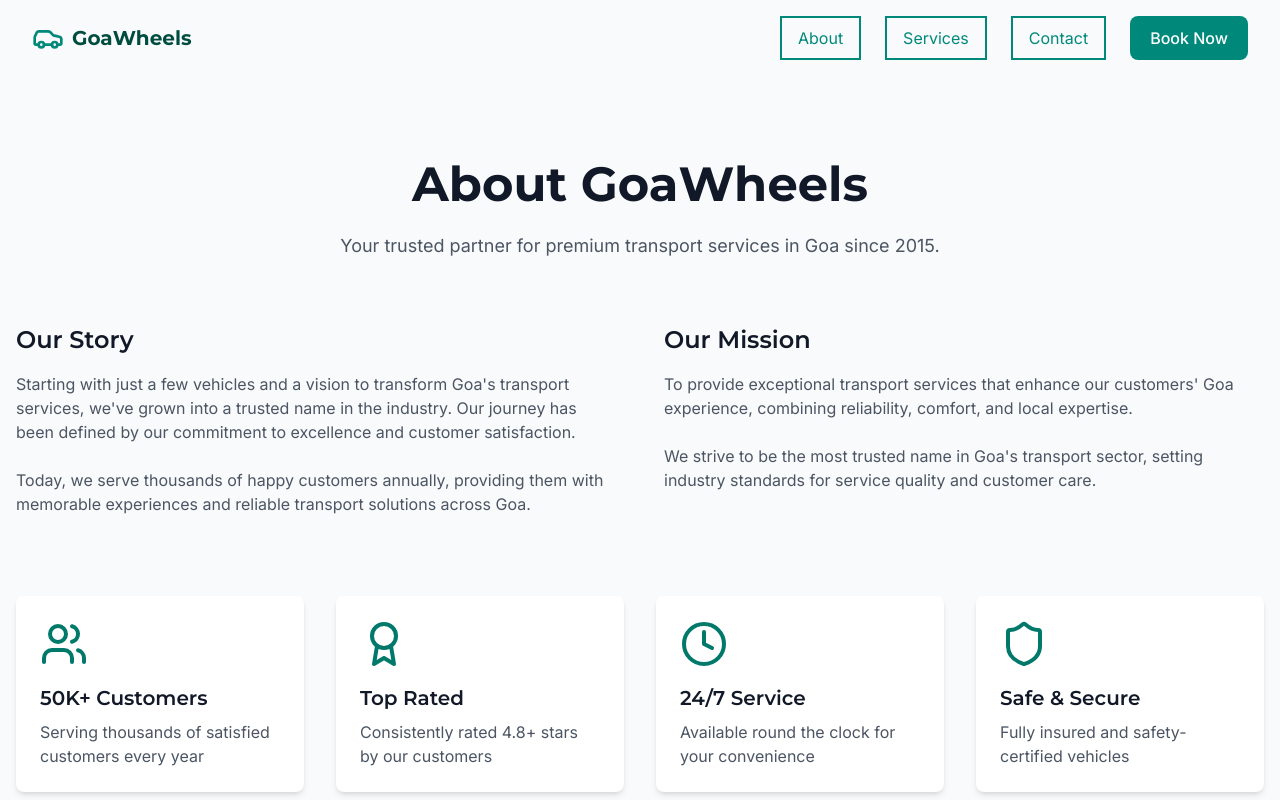
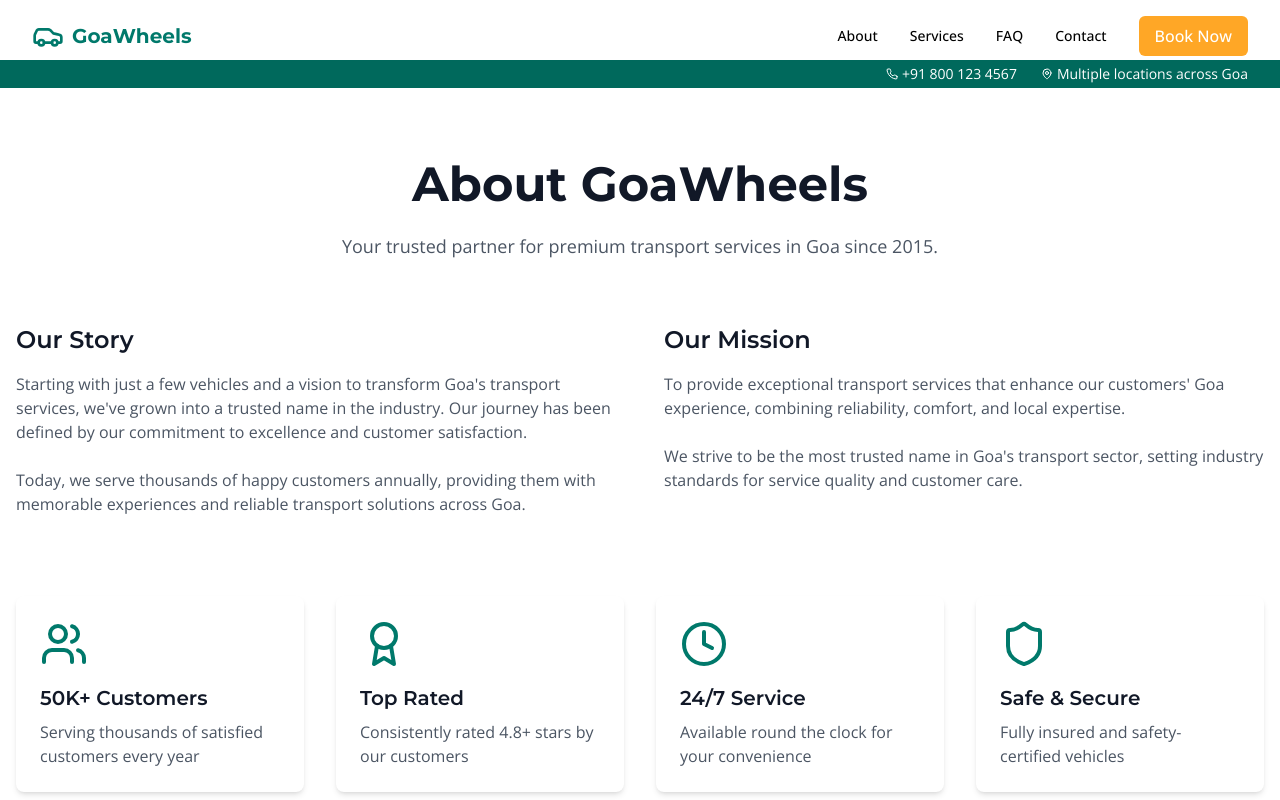
Before and after one commit to Serenity-26/GoaWheels, a Next.js app: page /about in a window 1280 px wide. Shown: the top 800 px of the page. Built offline with nearby package versions, Linux system fonts and the light colour scheme.

Commit message:
Updated layout.tsx

```diff
--- a/src/app/layout.tsx
+++ b/src/app/layout.tsx
@@ -1,8 +1,18 @@
 import type { Metadata } from 'next';
-import { Inter } from 'next/font/google';
+import { Inter, Montserrat } from 'next/font/google';
 import './globals.css';
 
-const inter = Inter({ subsets: ['latin'] });
+const inter = Inter({
+  subsets: ['latin'],
+  variable: '--font-inter',
+  display: 'swap',
+});
+
+const montserrat = Montserrat({
+  subsets: ['latin'],
+  variable: '--font-montserrat',
+  display: 'swap',
+});
 
 export const metadata: Metadata = {
   title: 'GoaWheels - Premium Transport Services in Goa',
@@ -15,8 +25,8 @@ export default function RootLayout({
   children: React.ReactNode;
 }) {
   return (
-    <html lang="en" className="scroll-smooth">
-      <body className={`${inter.className} min-h-screen bg-gray-50`}>
+    <html lang="en" className={`${inter.variable} ${montserrat.variable} scroll-smooth`}>
+      <body className="min-h-screen bg-white font-sans antialiased">
         {children}
       </body>
     </html>
--- a/src/components/Header.tsx
+++ b/src/components/Header.tsx
@@ -1,6 +1,7 @@
 import React, { useState, useEffect } from 'react';
-import { Menu, X, Car } from 'lucide-react';
+import { Menu, X, ChevronDown, Car, MapPin, Phone } from 'lucide-react';
 import Link from 'next/link';
+import gsap from 'gsap';
 
 const Header: React.FC = () => {
   const [isMenuOpen, setIsMenuOpen] = useState(false);
@@ -14,94 +15,107 @@ const Header: React.FC = () => {
     return () => window.removeEventListener('scroll', handleScroll);
   }, []);
 
+  const toggleMenu = () => {
+    setIsMenuOpen(!isMenuOpen);
+  };
+
   return (
     <header
       className={`fixed w-full z-50 transition-all duration-300 ${
-        isScrolled ? 'bg-white shadow-md py-2' : 'bg-transparent py-4'
+        isScrolled ? 'bg-white text-black shadow-md py-2' : 'bg-transparent py-4'
       }`}
     >
-      <div className="container-custom">
+      <div className="container-custom mx-auto px-6 lg:px-8">
         <div className="flex items-center justify-between">
-          <Link href="/" className="flex items-center">
-            <Car className="h-8 w-8 text-primary-500" />
-            <span className="ml-2 font-heading text-xl font-bold text-primary-800">
+          <Link href="/" className="flex items-center header-anim">
+            <Car className={`h-8 w-8 ${isScrolled ? 'text-primary-600' : 'text-primary-600'}`} />
+            <span className={`ml-2 font-heading font-bold text-xl ${isScrolled ? 'text-primary-700' : 'text-primary-600'}`}>
               GoaWheels
             </span>
           </Link>
 
-          <nav className="hidden md:flex items-center space-x-6">
+          {/* Desktop Nav */}
+          <nav className="hidden md:flex items-center space-x-8">
             <Link
               href="/about"
-              className="btn-outline py-2 px-4"
+              className={`header-anim font-medium text-sm transition ${isScrolled ? 'text-gray-700 hover:text-primary-600' : 'text-black hover:text-secondary-300'}`}
             >
               About
             </Link>
             <Link
               href="/services"
-              className="btn-outline py-2 px-4"
+              className={`header-anim font-medium text-sm transition ${isScrolled ? 'text-gray-700 hover:text-primary-600' : 'text-black hover:text-secondary-300'}`}
             >
               Services
             </Link>
             <Link
+              href="/faq"
+              className={`header-anim font-medium text-sm transition ${isScrolled ? 'text-gray-700 hover:text-primary-600' : 'text-black hover:text-secondary-300'}`}
+            >
+              FAQ
+            </Link>
+            <Link
               href="/contact"
-              className="btn-outline py-2 px-4"
+              className={`header-anim font-medium text-sm transition ${isScrolled ? 'text-gray-700 hover:text-primary-600' : 'text-black hover:text-secondary-300'}`}
             >
               Contact
             </Link>
             <Link
               href="#book-now"
-              className="btn btn-primary"
+              className="header-anim bg-accent-400 hover:bg-accent-500 text-white font-medium px-4 py-2 rounded-md transition-all hover:shadow-lg"
             >
               Book Now
             </Link>
           </nav>
 
+          {/* Mobile menu button */}
           <button
-            onClick={() => setIsMenuOpen(!isMenuOpen)}
-            className="md:hidden focus:outline-none"
-            aria-label="Toggle menu"
+            onClick={toggleMenu}
+            className="md:hidden text-gray-500 focus:outline-none"
+            aria-label={isMenuOpen ? 'Close menu' : 'Open menu'}
           >
             {isMenuOpen ? (
-              <X className="h-6 w-6 text-primary-500" />
+              <X className={`h-6 w-6 ${isScrolled ? 'text-gray-700' : 'text-white'}`} />
             ) : (
-              <Menu className="h-6 w-6 text-primary-500" />
+              <Menu className={`h-6 w-6 ${isScrolled ? 'text-gray-700' : 'text-white'}`} />
             )}
           </button>
         </div>
 
         {/* Mobile menu */}
-        <div
-          className={`md:hidden ${
-            isMenuOpen
-              ? 'mobile-menu-enter-active'
-              : 'mobile-menu-exit mobile-menu-exit-active'
-          }`}
-        >
-          <div className="py-4 space-y-4">
+        <div className={`md:hidden ${isMenuOpen ? 'block' : 'hidden'} mt-4 pb-4`}>
+          <div className="flex flex-col space-y-4 bg-white p-4 rounded-lg shadow-lg">
             <Link
               href="/about"
-              className="block btn-outline w-full text-center"
+              className="font-medium text-sm text-gray-700 hover:text-primary-600 transition"
               onClick={() => setIsMenuOpen(false)}
             >
               About
             </Link>
             <Link
               href="/services"
-              className="block btn-outline w-full text-center"
+              className="font-medium text-sm text-gray-700 hover:text-primary-600 transition"
               onClick={() => setIsMenuOpen(false)}
             >
               Services
             </Link>
             <Link
+              href="/faq"
+              className="font-medium text-sm text-gray-700 hover:text-primary-600 transition"
+              onClick={() => setIsMenuOpen(false)}
+            >
+              FAQ
+            </Link>
+            <Link
               href="/contact"
-              className="block btn-outline w-full text-center"
+              className="font-medium text-sm text-gray-700 hover:text-primary-600 transition"
               onClick={() => setIsMenuOpen(false)}
             >
               Contact
             </Link>
             <Link
               href="#book-now"
-              className="block btn btn-primary w-full text-center"
+              className="bg-accent-400 hover:bg-accent-500 text-white font-medium px-4 py-2 rounded-md text-center transition-all hover:shadow-lg"
               onClick={() => setIsMenuOpen(false)}
             >
               Book Now
@@ -109,6 +123,18 @@ const Header: React.FC = () => {
           </div>
         </div>
       </div>
+
+      {/* Quick contact bar */}
+      <div className={`hidden lg:block bg-primary-700 text-white text-sm transition-all ${isScrolled ? 'h-0 opacity-0' : 'h-auto opacity-100'}`}>
+        <div className="container-custom mx-auto px-8 py-1 mt-1 flex justify-end items-center space-x-6">
+          <a href="tel:+918001234567" className="flex items-center hover:text-secondary-300 transition">
+            <Phone className="h-3 w-3 mr-1" /> +91 800 123 4567
+          </a>
+          <span className="flex items-center">
+            <MapPin className="h-3 w-3 mr-1" /> Multiple locations across Goa
+          </span>
+        </div>
+      </div>
     </header>
   );
 };
--- a/src/components/HeroSection.tsx
+++ b/src/components/HeroSection.tsx
@@ -1,50 +1,63 @@
-import React from 'react';
+import React, { useEffect, useRef } from 'react';
+import gsap from 'gsap';
 import { ArrowRight, MapPin } from 'lucide-react';
 
 const HeroSection: React.FC = () => {
+  const heroRef = useRef<HTMLDivElement>(null);
+  const contentRef = useRef<HTMLDivElement>(null);
+
   return (
-    <section
-      className="relative min-h-screen flex items-center parallax-bg"
+    <div
+      ref={heroRef}
+      className="relative min-h-screen flex items-center justify-center"
       style={{
-        backgroundImage: `url('https://images.pexels.com/photos/3601425/pexels-photo-3601425.jpeg')`
+        backgroundImage: `url('https://images.pexels.com/photos/3601425/pexels-photo-3601425.jpeg')`,
+        backgroundSize: 'cover',
+        backgroundPosition: 'center',
       }}
     >
-      <div className="absolute inset-0 bg-black bg-opacity-50"></div>
+      <div className="absolute inset-0 bg-gradient-to-r"></div>
 
       <div className="container-custom relative z-10">
-        <div className="max-w-3xl text-white">
-          <h1 className="font-heading text-4xl md:text-5xl lg:text-6xl font-bold mb-6">
+        <div ref={contentRef} className="max-w-3xl hero-text text-white">
+          <h1 className="font-heading text-4xl md:text-5xl lg:text-6xl font-bold mb-4">
             Explore Goa's Beauty <br/>
-            <span className="text-secondary-400">Your Way</span>
+            <span className="text-secondary-300">Your Way</span>
           </h1>
-          <p className="text-lg md:text-xl mb-8 text-gray-100">
-            Premium transport services tailored to your needs. Experience the best of Goa with our reliable solutions.
+          <p className="text-lg md:text-xl mb-8 max-w-2xl">
+            Premium pickup, drop, and rental services tailored to your needs. Experience the best of Goa with our reliable, comfortable, and affordable transport solutions.
           </p>
 
           <div className="flex flex-col sm:flex-row gap-4 mb-8">
-            <a href="#book-now" className="btn btn-primary">
+            <a
+              href="#book-now"
+              className="bg-accent-400 hover:bg-accent-500 text-white font-medium px-6 py-3 rounded-md transition-all hover:shadow-lg inline-flex items-center justify-center"
+            >
               Book Now <ArrowRight className="ml-2 h-5 w-5" />
             </a>
-            <a href="#services" className="btn btn-secondary">
+            <a
+              href="#services"
+              className="bg-white/20 hover:bg-white/30 backdrop-blur-sm text-white font-medium px-6 py-3 rounded-md transition-all hover:shadow-lg inline-flex items-center justify-center"
+            >
               Explore Services
             </a>
           </div>
 
           <div className="flex flex-wrap gap-4">
-            <div className="flex items-center bg-white/10 backdrop-blur px-4 py-2 rounded-lg">
-              <MapPin className="h-5 w-5 mr-2 text-secondary-400" />
+            <div className="flex items-center bg-white/10 backdrop-blur-sm px-3 py-2 rounded-md">
+              <MapPin className="h-5 w-5 mr-2 text-secondary-300" />
               <span>All Goa Coverage</span>
             </div>
-            <div className="flex items-center bg-white/10 backdrop-blur px-4 py-2 rounded-lg">
+            <div className="flex items-center bg-white/10 backdrop-blur-sm px-3 py-2 rounded-md">
               <span>24/7 Service</span>
             </div>
-            <div className="flex items-center bg-white/10 backdrop-blur px-4 py-2 rounded-lg">
+            <div className="flex items-center bg-white/10 backdrop-blur-sm px-3 py-2 rounded-md">
               <span>Free Cancellation</span>
             </div>
           </div>
         </div>
       </div>
-    </section>
+    </div>
   );
 };
 
```
